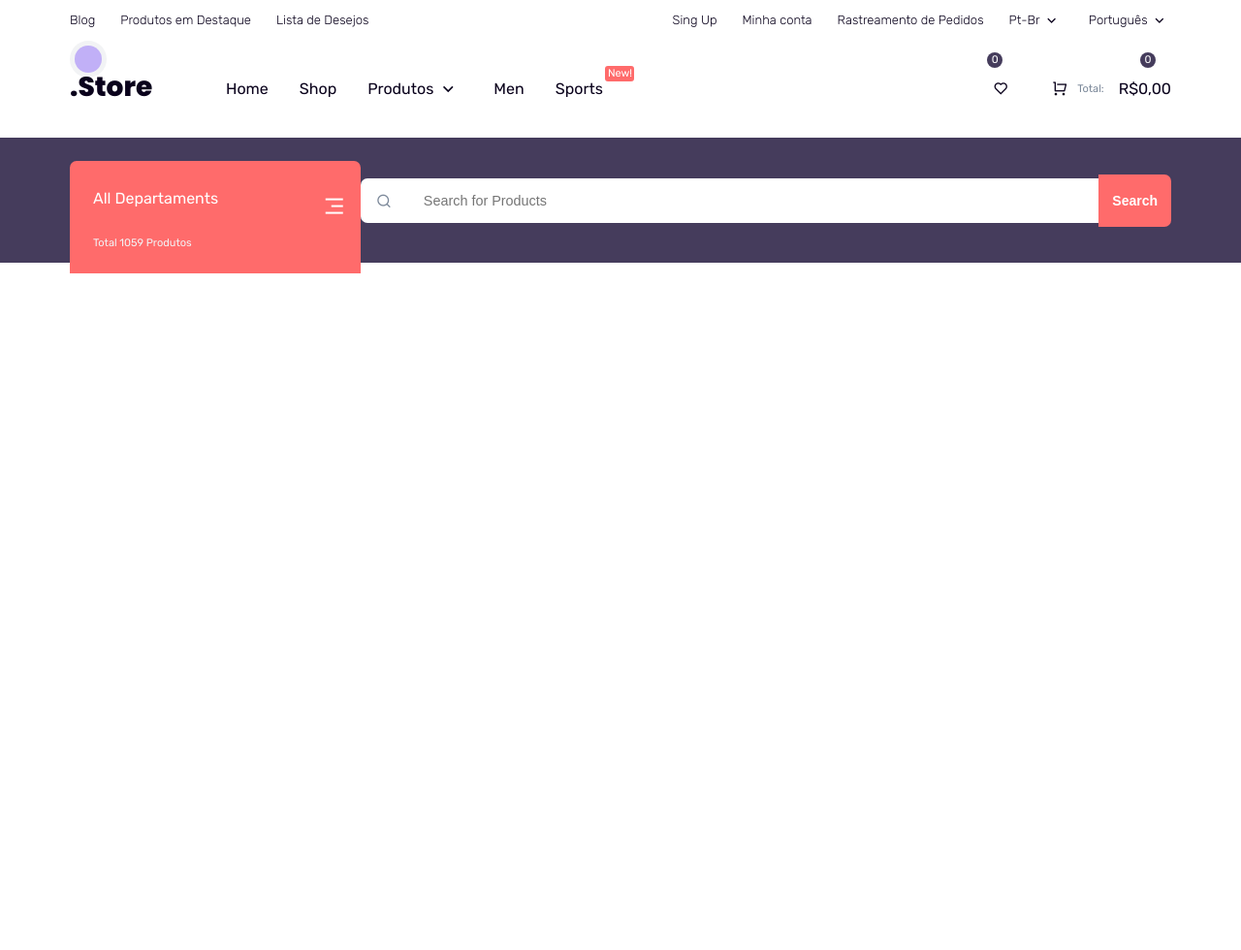
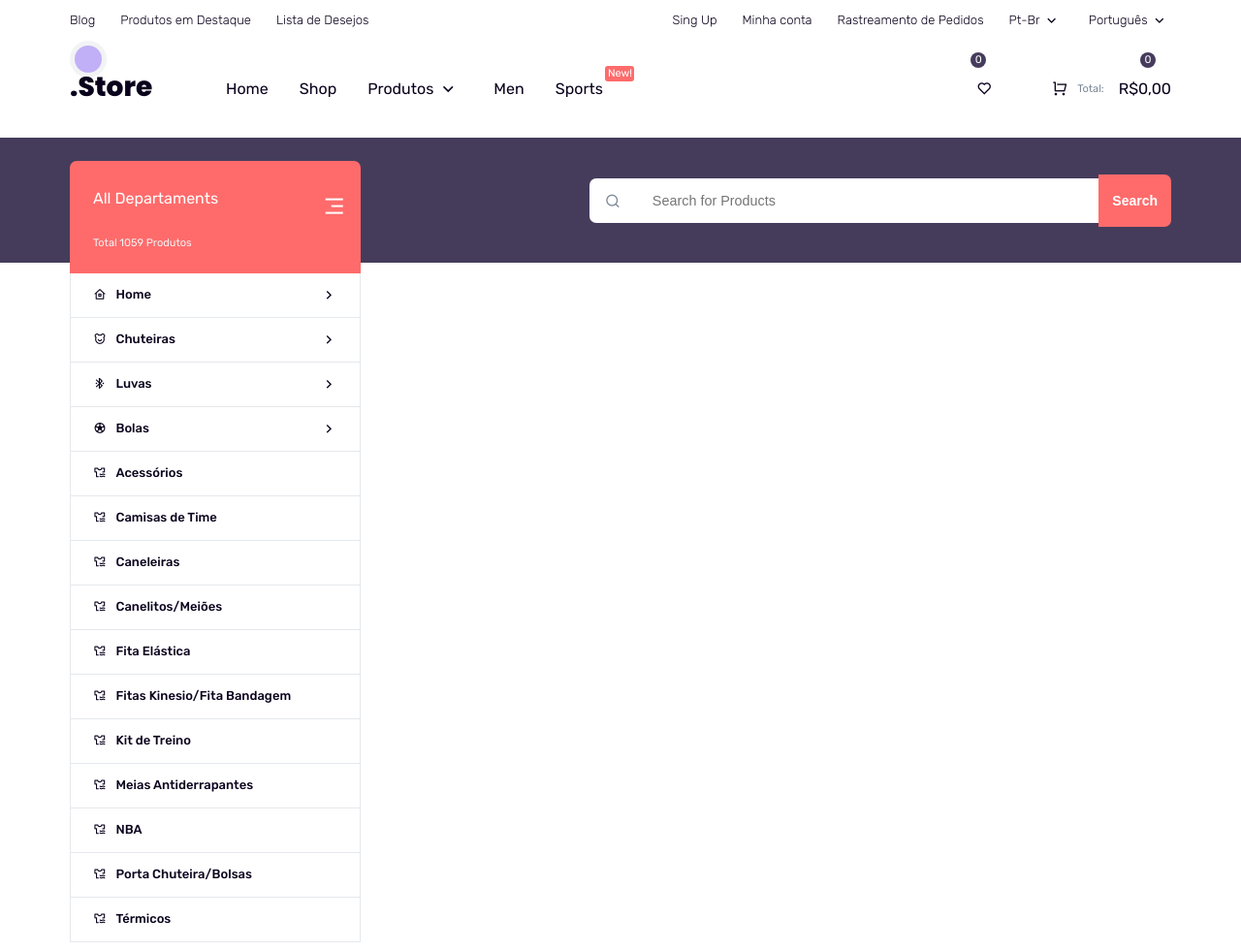
Before and after one commit to LucasPaz-7/Kp-Esportes_Frontend, a PHP site: page / in a window 1280 px wide. Shown: the whole page at 97% size. Before the commit the page ends 282 px from the top, so only its background shows below. Run offline with PHP 8.4, Linux system fonts and the light colour scheme; some libraries are stand-ins or nearby versions.

Commit message:
Update threet

```diff
--- a/index.html
+++ b/index.html
@@ -12,6 +12,19 @@
 <body>
 
     <div id="page" class="site">
+
+        <aside class="site-off desktop-hide">
+            <div class="off-canvas">
+                <div class="canvas-head flexitem">
+                    <div class="logo"><a href="/"><span class="circle">.Store</span></a></div>
+                    <a href="#" class="t-close flexcenter"><i class="ri-close-line"></i></a>
+                </div>
+                <div class="departments"></div>
+                <nav></nav>
+                <div class="thetop-nav"></div>
+            </div>
+        </aside>
+
         <header>
             <div class="header-top mobile-hide">
                 <div class="container">
@@ -171,6 +184,7 @@
                     </div>
                 </div>
             </div>
+            <!-- HEADER NAV -->
 
             <div class="header-main mobile-hide">
                 <div class="container">
@@ -183,6 +197,157 @@
                                     <a href="#" class="dpt-trigger mobile-hide">
                                         <i class="ri-menu-3-line ri-xl"></i>
                                     </a>
+                                </div>
+                                <div class="dpt-menu">
+                                    <ul class="second-link">
+
+                                        <li class="has-child homekit">
+                                            <a href="#">
+                                                <div class="icon-large"><i class="ri-home-8-line"></i></div>
+                                                Home
+                                                <div class="icon-small"><i class="ri-arrow-right-s-line"></i></div>
+                                            </a>
+
+                                            <div class="mega">
+                                                <div class="flexcol">
+                                                    <div class="row">
+                                                        <h4><a href="#">Home Page</a></h4>
+                                                        <ul>
+                                                            <li><a href="#">ex</a></li>
+                                                            <li><a href="#">ex</a></li>
+                                                            <li><a href="#">ex</a></li>
+                                                            <li><a href="#">ex</a></li>
+                                                            <li><a href="#">ex</a></li>
+                                                        </ul>
+                                                    </div>
+                                                    <div class="row">
+                                                        <h4><a href="#">living</a></h4>
+                                                    </div>
+                                                </div>
+                                            </div>
+
+                                        </li>
+
+                                        <li class="has-child beauty">
+                                            <a href="#">
+                                                <div class="icon-large"><i class="ri-bear-smile-line"></i></div>
+                                                Chuteiras
+                                                <div class="icon-small"><i class="ri-arrow-right-s-line"></i></div>
+                                            </a>
+
+                                            <ul>
+
+                                                <li><a href="#">Futsal</a></li>
+                                                <li><a href="#">Society</a></li>
+                                                <li><a href="#">Campo</a></li>
+
+                                            </ul>
+
+                                        </li>
+
+                                        <li class="has-child electric">
+                                            <a href="#">
+                                                <div class="icon-large"><i class="ri-bluetooth-connect-line"></i></div>
+                                                Luvas
+                                                <div class="icon-small"><i class="ri-arrow-right-s-line"></i></div>
+                                            </a>
+
+                                        </li>
+
+                                        <li class="has-child fashion">
+                                            <a href="#">
+                                                <div class="icon-large"><i class="ri-football-fill"></i></div>
+                                                Bolas
+                                                <div class="icon-small"><i class="ri-arrow-right-s-line"></i></div>
+                                            </a>
+
+                                            <ul>
+
+                                                <li><a href="#">Futsal</a></li>
+                                                <li><a href="#">Society</a></li>
+                                                <li><a href="#">Campo</a></li>
+
+                                            </ul>
+
+                                        </li>
+
+                                        <li>
+                                            <a href="#">
+                                                <div class="icon-large"><i class="ri-t-shirt-air-line"></i></div>
+                                                Acessórios
+                                            </a>
+                                        </li>
+
+                                        <li>
+                                            <a href="#">
+                                                <div class="icon-large"><i class="ri-t-shirt-air-line"></i></div>
+                                                Camisas de Time
+                                            </a>
+                                        </li>
+
+                                        <li>
+                                            <a href="#">
+                                                <div class="icon-large"><i class="ri-t-shirt-air-line"></i></div>
+                                                Caneleiras
+                                            </a>
+                                        </li>
+
+                                        <li>
+                                            <a href="#">
+                                                <div class="icon-large"><i class="ri-t-shirt-air-line"></i></div>
+                                                Canelitos/Meiões
+                                            </a>
+                                        </li>
+
+                                        <li>
+                                            <a href="#">
+                                                <div class="icon-large"><i class="ri-t-shirt-air-line"></i></div>
+                                                Fita Elástica
+                                            </a>
+                                        </li>
+
+                                        <li>
+                                            <a href="#">
+                                                <div class="icon-large"><i class="ri-t-shirt-air-line"></i></div>
+                                                Fitas Kinesio/Fita Bandagem
+                                            </a>
+                                        </li>
+
+                                        <li>
+                                            <a href="#">
+                                                <div class="icon-large"><i class="ri-t-shirt-air-line"></i></div>
+                                                Kit de Treino
+                                            </a>
+                                        </li>
+
+                                        <li>
+                                            <a href="#">
+                                                <div class="icon-large"><i class="ri-t-shirt-air-line"></i></div>
+                                                Meias Antiderrapantes
+                                            </a>
+                                        </li>
+
+                                        <li>
+                                            <a href="#">
+                                                <div class="icon-large"><i class="ri-t-shirt-air-line"></i></div>
+                                                NBA
+                                            </a>
+                                        </li>
+
+                                        <li>
+                                            <a href="#">
+                                                <div class="icon-large"><i class="ri-t-shirt-air-line"></i></div>
+                                                Porta Chuteira/Bolsas
+                                            </a>
+                                        </li>
+
+                                        <li>
+                                            <a href="#">
+                                                <div class="icon-large"><i class="ri-t-shirt-air-line"></i></div>
+                                                Térmicos
+                                            </a>
+                                        </li>
+                                    </ul>
                                 </div>
                             </div>
                         </div>
@@ -198,6 +363,8 @@
                     </div>
                 </div>
             </div>
+            <!-- HEADER MAIN -->
+
         </header>
         <!-- header -->
 
--- a/style.css
+++ b/style.css
@@ -157,7 +161,7 @@ h4{
 
 .icon-small {
     font-size: 1.25em;
-    margin: auto;
+    margin-left: auto;
 }
 
 .icon-larger {
@@ -244,20 +248,24 @@ h4{
 
 
 /* HEADER  A*/
-header li > a {
+:where(.off-canvas, header) li > a {
     display: flex;
     position: relative;
     line-height: inherit;
     transition: var(--trans-color);
 }
 
-.header-top .wrapper{
+
+.header-top  .wrapper{
     font-size: var(--font-small);
     font-weight: var(--fw3);
     justify-content: space-between;
     line-height: 42px;
 }
 
+.header-nav .wrapper ul{
+    gap: 2em;
+}
 .header-top .wrapper ul{
     gap: 2em;
 }
@@ -460,6 +468,25 @@ nav .mega .products .text-content h4 {
     width: 60px;
 }
 
+.dpt-menu > ul > li > a {
+    font-size: var(--font-small);
+    height: 46px;
+    align-items: center;
+}
+
+.dpt-menu .has-child:hover ul {
+    display: block;
+}
+
+.dpt-menu .has-child li a:hover {
+    text-decoration: underline;
+}
+
+
+
+
+
+
 /* HEADER D */
 
 .header-main .right {
@@ -647,6 +808,88 @@ form.search button:hover {
         height: 400px;
     }
 
+    nav .mega .products .text-content {
+        line-height: initial;
+        display: flex;
+        flex-direction: column;
+        align-items: center;
+        gap: 0.5em;
+        margin-top: 0.5em;
+        position: absolute;
+        bottom: 4em;
+        width: var(--percent100);
+    }
 
+    nav .mega .products .text-content h4 {
+        font-size: 2em;
+        font-weight: var(--fw8);
+        text-align: center;
+        color: var(--secondary-dark-color);
+    }
 
+    .header-main .right {
+        max-width: 600px;
+        margin-left: auto;
+    }
+
+    /* Departments Menu */
+    .dpt-menu {
+        position: absolute;
+        top: var(--percent100);
+        width: 300px;
+        background-color: var(--white-color);
+        border: 1px solid var(--border-color);
+        border-top: 0;
+        border-bottom: 0;
+    }
+
+    .dpt-menu > ul > li > a {
+        font-weight: var(--fw5);
+        padding: 0 1.5em;
+        border-bottom: 1px solid var(--border-color);
+    }
+
+    .dpt-menu .has-child > ul,
+    .dpt-menu .mega {
+        position: absolute;
+        top: 0;
+        left: var(--percent100);
+        width: var(--percent100);
+        height: auto;
+        min-height: var(--percent100);
+        padding: 1.5em;
+        font-size: var(--font-small);
+        line-height: 2.5em;
+        border: 1px solid var(--border-color);
+        border-top: 0;
+        display: none; /* Submenu escondido por padrão */
+        background-position: right bottom;
+        background-repeat: no-repeat;
+        background-size: auto;
+    }
+
+    /* Exibe o submenu ao passar o mouse */
+    .dpt-menu .has-child:hover > ul,
+    .dpt-menu .has-child:hover > .mega {
+        display: block;
+    }
+
+   .dpt-menu .has-child > :where(ul,.mega)::before {
+    content: '';
+    position: absolute;
+    top: 0;
+    left: 0;
+    right: 0;
+    bottom: 0;
+    background: linear-gradient(90deg, rgba(225, 225,225, 1) 0%, rgba(225,225,0,0));
+   }
+
+   .dpt-menu .mega{
+    width: auto;
+    min-height: var(--percent100);
+   }
+
+   .dpt-menu .has-child:hover .mega {
+    display: flex;
+   }
 }
```
Also changed, not shown: other parts of style.css (+154 -16 lines), script.js (+43 -0 lines).
